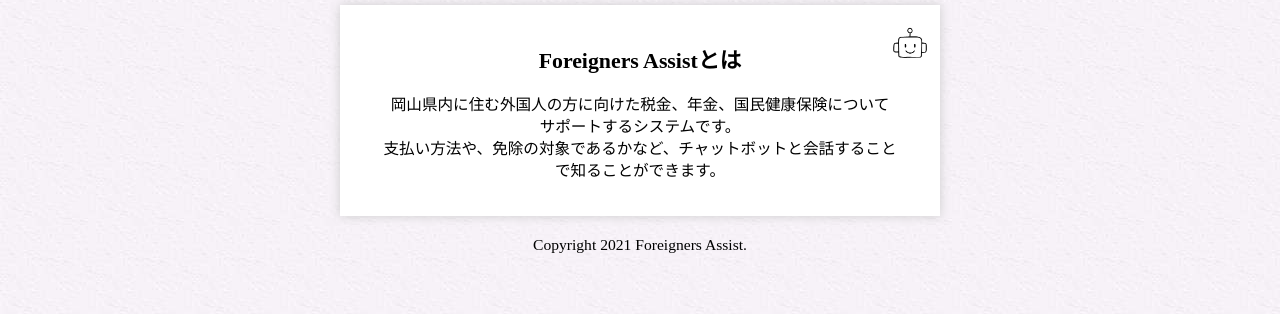
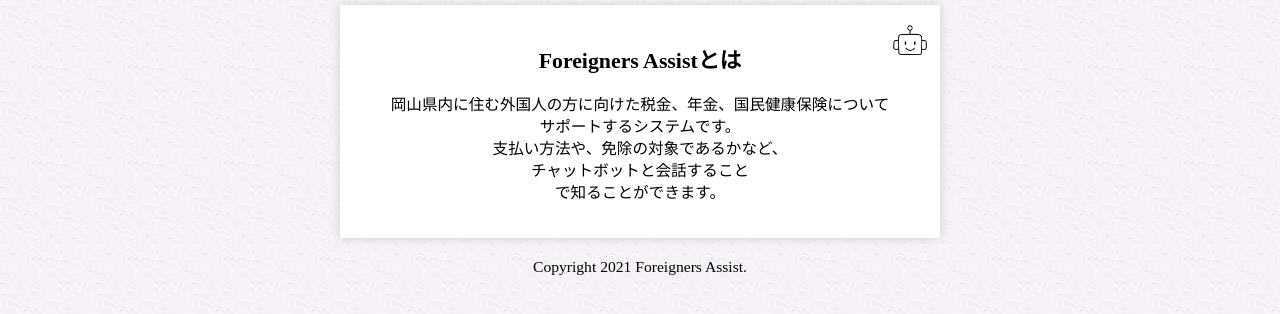
Before and after one commit to oic-team4/sotsuken.github.io, a plain HTML site: page index.html in a window 1280 px wide. Shown: the part 142-456 px from the top of the page. Drawn offline with nearby package versions, Linux system fonts and the light colour scheme; a web font is replaced by a local one.

Commit message:
Update index.html

```diff
--- a/index.html
+++ b/index.html
@@ -61,7 +61,7 @@
 <!-- 本文　ここから -->
 <p class="main">岡山県内に住む外国人の方に向けた税金、年金、国民健康保険について<br>
 サポートするシステムです。<br>
-支払い方法や、免除の対象であるかなど、チャットボットと会話すること<br>
+支払い方法や、免除の対象であるかなど、<br>チャットボットと会話すること<br>
 で知ることができます。<br></p>
 <!--<p class="hosoku">
 ※ウェブサイトの言語を別の言語に切り替えた時、<br>
```
